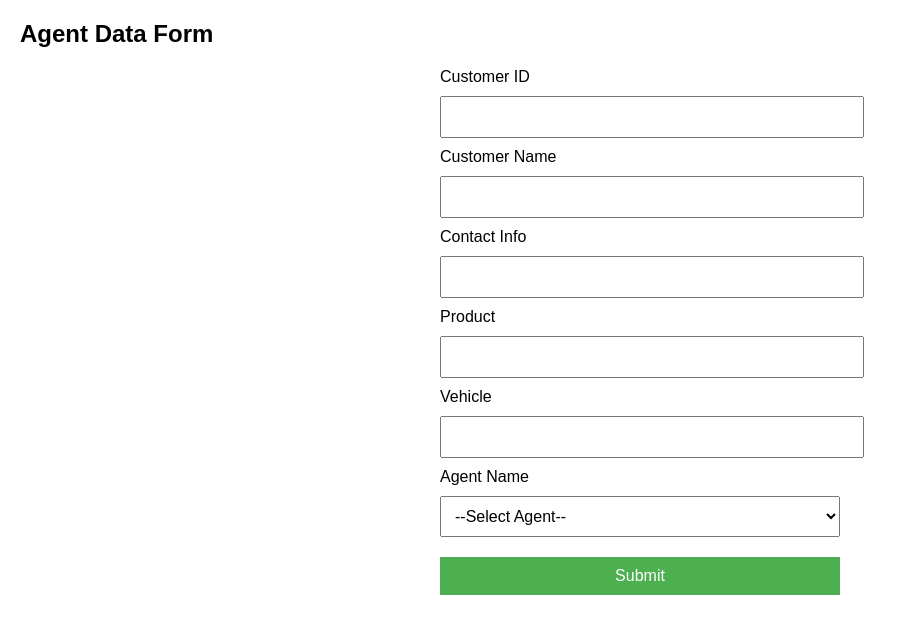
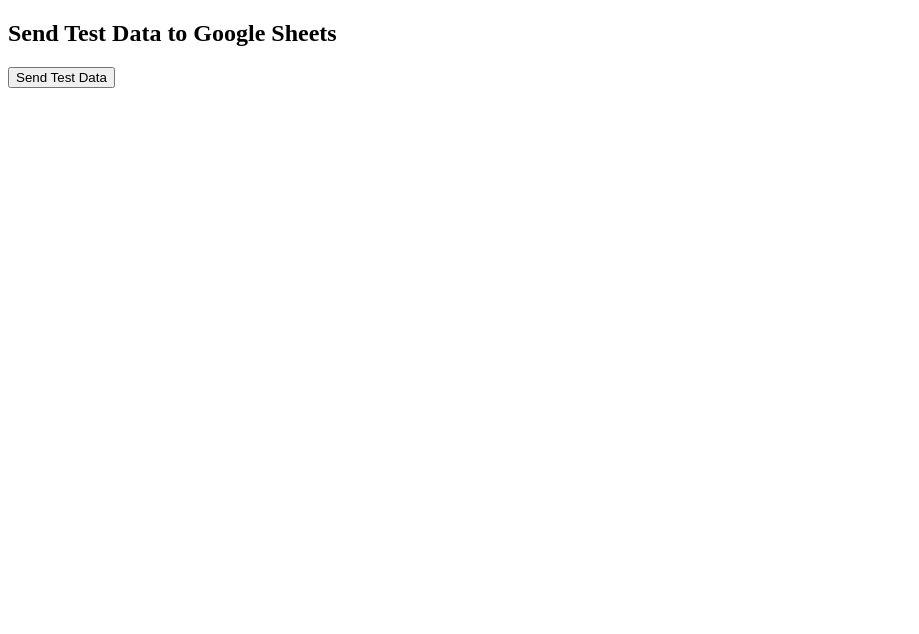
Before and after one commit to eamaster/Agent-Data-Form, a plain HTML site: page index.html in a window 1280 px wide. Shown: the whole page, without its empty margins (0-919 px from the left). Drawn offline with Linux system fonts and the light colour scheme.

Commit message:
Update index.html

```diff
--- a/index.html
+++ b/index.html
@@ -1,92 +1,50 @@
 <!DOCTYPE html>
-<html>
+<html lang="en">
 <head>
-    <title>Agent Data Form</title>
-    <style>
-      body {
-        font-family: Arial, sans-serif;
-        margin: 20px;
-        padding: 0;
-      }
-      form {
-        max-width: 400px;
-        margin: auto;
-      }
-      input, select, button {
-        width: 100%;
-        padding: 10px;
-        margin: 10px 0;
-        font-size: 16px;
-      }
-      button {
-        background-color: #4CAF50;
-        color: white;
-        border: none;
-        cursor: pointer;
-      }
-      button:hover {
-        background-color: #45a049;
-      }
-    </style>
+  <meta charset="UTF-8">
+  <meta name="viewport" content="width=device-width, initial-scale=1.0">
+  <title>Google Sheets Test Submission</title>
 </head>
 <body>
-    <h2>Agent Data Form</h2>
-    <form id="agentForm">
-      <label for="customerId">Customer ID</label>
-      <input type="text" id="customerId" name="customerId" required />
-
-      <label for="customerName">Customer Name</label>
-      <input type="text" id="customerName" name="customerName" required />
-
-      <label for="contactInfo">Contact Info</label>
-      <input type="text" id="contactInfo" name="contactInfo" required />
-
-      <label for="product">Product</label>
-      <input type="text" id="product" name="product" required />
-
-      <label for="vehicle">Vehicle</label>
-      <input type="text" id="vehicle" name="vehicle" required />
-
-      <label for="agentName">Agent Name</label>
-      <select id="agentName" name="agentName" required>
-        <option value="">--Select Agent--</option>
-        <option value="Agent 1">Agent 1</option>
-        <option value="Agent 2">Agent 2</option>
-        <option value="Agent 3">Agent 3</option>
-      </select>
-
-      <button type="button" onclick="submitData()">Submit</button>
-    </form>
+  <h2>Send Test Data to Google Sheets</h2>
+  <button id="sendTestData">Send Test Data</button>
 
   <script>
-      const WEB_APP_URL = "https://script.google.com/macros/s/AKfycbxag-3oZB5YwfIUoK-Y18nYLSzXpkUXTUJexDhpJMlhwCyE7I-fZpGAc76WKauc8Kf54Q/exec";
+    // Replace with your Web App URL
+    const WEB_APP_URL = "https://script.google.com/macros/s/YOUR_PROJECT_ID/exec";
 
-      async function submitData() {
-        const form = document.getElementById("agentForm");
-        const formData = new FormData(form);
-        const data = Object.fromEntries(formData.entries());
+    async function sendTestData() {
+      const testData = {
+        customerId: "C123",
+        customerName: "John Doe",
+        contactInfo: "john.doe@example.com",
+        product: "Product A",
+        vehicle: "Vehicle 123",
+        agentName: "Agent 12",
+      };
 
       try {
         const response = await fetch(WEB_APP_URL, {
           method: "POST",
-            body: JSON.stringify(data),
           headers: {
             "Content-Type": "application/json",
           },
+          body: JSON.stringify(testData),
         });
 
         if (response.ok) {
-            const result = await response.json();
-            alert(result.status === "success" ? "Data submitted successfully!" : "Submission failed.");
-            form.reset();
+          const result = await response.text();
+          alert("Test data submitted successfully! Response: " + result);
         } else {
-            alert(`Failed to submit data. Status: ${response.status}`);
+          alert("Failed to submit test data. Status: " + response.status);
         }
       } catch (error) {
-          console.error("Error submitting data:", error);
-          alert("An error occurred while submitting the form. Please try again.");
+        console.error("Error sending test data:", error);
+        alert("An error occurred while sending test data.");
       }
     }
+
+    document.getElementById("sendTestData").addEventListener("click", sendTestData);
   </script>
 </body>
 </html>
```
Lines whose indentation alone changed are shown as unchanged.
